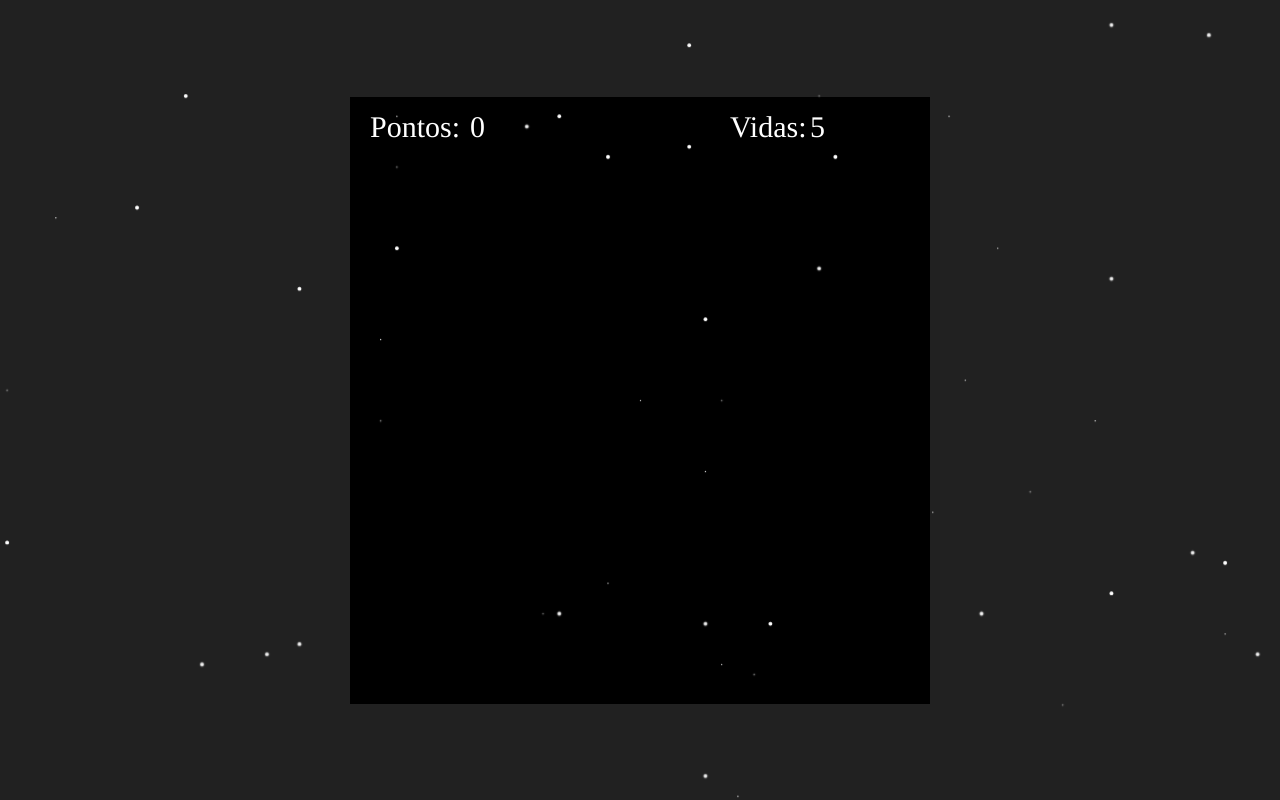
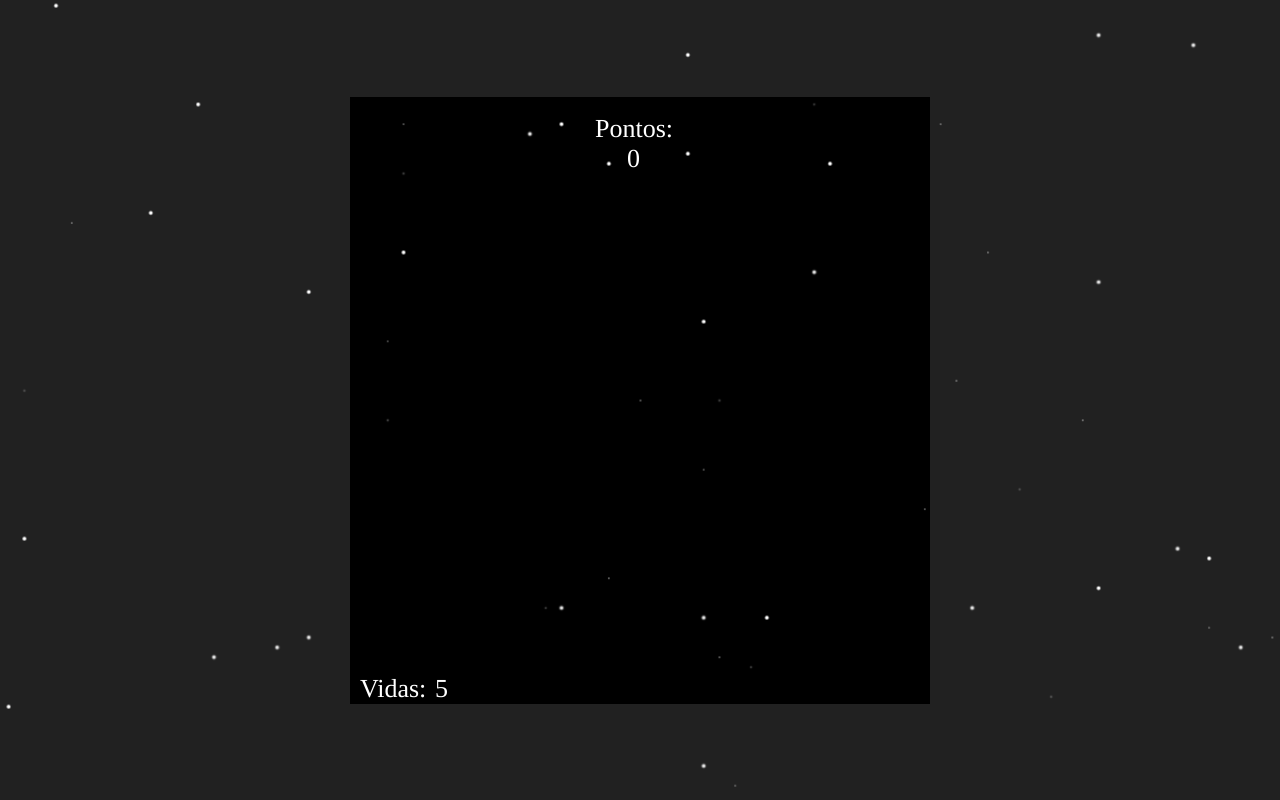
Before and after one commit to SheronKup/Galaxian, a plain HTML site: page index.html in a window 1280 px wide. Drawn offline with Linux system fonts and the light colour scheme.

Commit message:
Arrumando os códigos

```diff
--- a/class.js
+++ b/class.js
@@ -56,13 +56,69 @@ class Nave extends Obj{
 
 }
 
-class Disco extends Obj{
-    vel = Math.random() * (6 - 3) + 3
+class Disco1 extends Obj{
+    des_obj(){
+        let img = new Image()
+        img.src = this.at
+        des.drawImage(img,this.x,this.y,this.w,this.h)
+    }
+    // vel = Math.random() * (6 - 3) + 3
 
-    mov(){
-        this.y += this.vel
+    // mov(){
+    //     this.y += this.vel
+    // }
+
+}
+class Disco2 extends Obj{
+    des_obj(){
+        let img = new Image()
+        img.src = this.at
+        des.drawImage(img,this.x,this.y,this.w,this.h)
     }
+    // vel = Math.random() * (6 - 3) + 3
 
+    // mov(){
+    //     this.y += this.vel
+    // }
+
+}
+class Disco3 extends Obj{
+    des_obj(){
+        let img = new Image()
+        img.src = this.at
+        des.drawImage(img,this.x,this.y,this.w,this.h)
+    }
+    // vel = Math.random() * (6 - 3) + 3
+
+    // mov(){
+    //     this.y += this.vel
+    // }
+
+}
+class Disco4 extends Obj{
+    des_obj(){
+        let img = new Image()
+        img.src = this.at
+        des.drawImage(img,this.x,this.y,this.w,this.h)
+    }
+    // vel = Math.random() * (6 - 3) + 3
+
+    // mov(){
+    //     this.y += this.vel
+    // }
+
+}
+class Disco5 extends Obj{
+    des_obj(){
+        let img = new Image()
+        img.src = this.at
+        des.drawImage(img,this.x,this.y,this.w,this.h)
+    }
+    // vel = Math.random() * (6 - 3) + 3
+
+    // mov(){
+    //     this.y += this.vel
+    // }
 }
 
 class Tiro extends Obj{
--- a/main.js
+++ b/main.js
@@ -1,11 +1,52 @@
 let des = document.getElementById('des').getContext('2d')
 
-let bg1 = new BG(0,0,500,700,'./assets/background.jpg')
-let bg2 = new BG(0,-700,500,700,'./assets/background2.jpg')
-let bg3 = new BG(0,-1400,500,700,'./assets/background.jpg')
-let bg4 = new BG(0,-2100,500,700,'./assets/background2.jpg')
 let nav1 = new Nave(400,500,50,70,'./assets/nave.png')
-let enemy1 = new Disco(10, 10, 50, 50)
+
+let enemy1 = new Disco1(10, 10, 50, 50,'./assers/bixo.png')
+let enemy2 = new Disco1(10, 10, 50, 50,'./assers/bixo.png')
+let enemy3 = new Disco1(10, 10, 50, 50,'./assers/bixo.png')
+let enemy4 = new Disco1(10, 10, 50, 50,'./assers/bixo.png')
+let enemy5 = new Disco1(10, 10, 50, 50,'./assers/bixo.png')
+let enemy6 = new Disco1(10, 10, 50, 50,'./assers/bixo.png')
+let enemy7 = new Disco1(10, 10, 50, 50,'./assers/bixo.png')
+let enemy8 = new Disco1(10, 10, 50, 50,'./assers/bixo.png')
+let enemy9 = new Disco1(10, 10, 50, 50,'./assers/bixo.png')
+let enemy10 = new Disco1(10, 10, 50, 50,'./assers/bixo.png')
+let enemy11 = new Disco1(10, 10, 50, 50,'./assers/bixo.png')
+let enemy12 = new Disco1(10, 10, 50, 50,'./assers/bixo.png')
+let enemy13 = new Disco1(10, 10, 50, 50,'./assers/bixo.png')
+let enemy14 = new Disco1(10, 10, 50, 50,'./assers/bixo.png')
+let enemy15 = new Disco1(10, 10, 50, 50,'./assers/bixo.png')
+let enemy16 = new Disco1(10, 10, 50, 50,'./assers/bixo.png')
+let enemy17 = new Disco1(10, 10, 50, 50,'./assers/bixo.png')
+let enemy18 = new Disco1(10, 10, 50, 50,'./assers/bixo.png')
+let enemy19 = new Disco1(10, 10, 50, 50,'./assers/bixo.png')
+let enemy20 = new Disco1(10, 10, 50, 50,'./assers/bixo.png')
+
+let alien1 = new Disco2(110, 10, 50, 50,'./assers/bixo.png')
+let alien2 = new Disco2(10, 10, 50, 50,'./assers/bixo.png')
+let alien3 = new Disco2(10, 10, 50, 50,'./assers/bixo.png')
+let alien4 = new Disco2(10, 10, 50, 50,'./assers/bixo.png')
+let alien5 = new Disco2(10, 10, 50, 50,'./assers/bixo.png')
+let alien6 = new Disco2(10, 10, 50, 50,'./assers/bixo.png')
+let alien7 = new Disco2(10, 10, 50, 50,'./assers/bixo.png')
+let alien8 = new Disco2(10, 10, 50, 50,'./assers/bixo.png')
+
+let hex1 = new Disco3(10, 10, 50, 50,'./assers/bixo.png')
+let hex2 = new Disco3(10, 10, 50, 50,'./assers/bixo.png')
+let hex3 = new Disco3(10, 10, 50, 50,'./assers/bixo.png')
+let hex4 = new Disco3(10, 10, 50, 50,'./assers/bixo.png')
+let hex5 = new Disco3(10, 10, 50, 50,'./assers/bixo.png')
+let hex6 = new Disco3(10, 10, 50, 50,'./assers/bixo.png')
+
+let quadra1 = new Disco4(10, 10, 50, 50,'./assers/bixo.png')
+let quadra2 = new Disco4(10, 10, 50, 50,'./assers/bixo.png')
+let quadra3 = new Disco4(10, 10, 50, 50,'./assers/bixo.png')
+let quadra4 = new Disco4(10, 10, 50, 50,'./assers/bixo.png')
+
+let duo1 = new Disco5(10, 10, 50, 50,'./assers/bixo.png')
+let duo2 = new Disco5(10, 10, 50, 50,'./assers/bixo.png')
+
 let txt_pts = new Texto()
 let pts = new Texto()
 let txt_vidas = new Texto()
@@ -15,6 +56,19 @@ const som2 = new Audio('assets/batida.mp3')
 som1.volume = 1.0
 som1.loop = true
 som2.volume = 0.7
+
+let enemyLines = [
+    // Line 1 (adjust x and y as needed)
+    [{ x: 100, y: 100 }, { x: 200, y: 100 }, { x: 300, y: 100 }],
+    // Line 2 (adjust x and y as needed)
+    [{ x: 50, y: 200 }, { x: 150, y: 200 }, { x: 250, y: 200 }],
+    // Line 3 (adjust x and y as needed)
+    [{ x: 50, y: 200 }, { x: 150, y: 200 }, { x: 250, y: 200 }],
+    // Line 4 (adjust x and y as needed)
+    [{ x: 50, y: 200 }, { x: 150, y: 200 }, { x: 250, y: 200 }],
+    // Line 5 (adjust x and y as needed)
+    [{ x: 50, y: 200 }, { x: 150, y: 200 }, { x: 250, y: 200 }],
+  ];
 
 let grupoTiros = []
 let tiros = {
@@ -72,14 +126,17 @@ let discos = {
     time1: 0,
     time2: 0,
     time3: 0,
+    time4: 0,
 
     criaDisco(){
         this.time1 += 1
         this.time2 += 1
         this.time3 += 1
+        this.time4 += 1
         let pos_x = (Math.random() * (438 - 2 +1)+2)
         let pos_x2 = (Math.random() * (438 - 2 +1)+2)
         let pos_x3 = (Math.random() * (438 - 2 +1)+2)
+        let pos_x4 = (Math.random() * (438 - 2 +1)+2)
         if(this.time1 >=60){
             this.time1 = 0
             grupoDiscos.push(new Disco(pos_x,-200,50,50,'assets/disco.png'))
@@ -93,6 +150,11 @@ let discos = {
 
         if(this.time3 >=135){
             this.time3 = 0
+            grupoDiscos.push(new Disco(pos_x3,-400,50,50,'assets/disco3.png'))
+            console.log(grupoDiscos)
+        }
+        if(this.time4 >=135){
+            this.time = 0
             grupoDiscos.push(new Disco(pos_x3,-400,50,50,'assets/disco3.png'))
             console.log(grupoDiscos)
         }
@@ -136,19 +198,14 @@ function colisao(){
 }
 
 function desenha(){
-//   bg1.des_obj();
-//   bg2.des_obj();
-//   bg3.des_obj();
-//   bg4.des_obj();
   tiros.des();
   discos.des();
-
   nav1.des_obj();
 
-  txt_pts.des_text('Pontos:',20,40,'white','30px Times');
-  pts.des_text(nav1.pts,120,40,'white','30px Times');
-  txt_vidas.des_text('Vidas:',380,40,'white','30px Times');
-  n_vidas.des_text(nav1.vida,460,40,'white','30px Times');
+  txt_pts.des_text('Pontos:',245,40,'white','26px Times');
+  pts.des_text(nav1.pts,277,70,'white','26px Times');
+  txt_vidas.des_text('Vidas:',10,600,'white','26px Times');
+  n_vidas.des_text(nav1.vida,85,600,'white','26px Times');
 }
 
 function atualiza(){
```
Also changed, not shown: style.css (+2 -1 lines).
